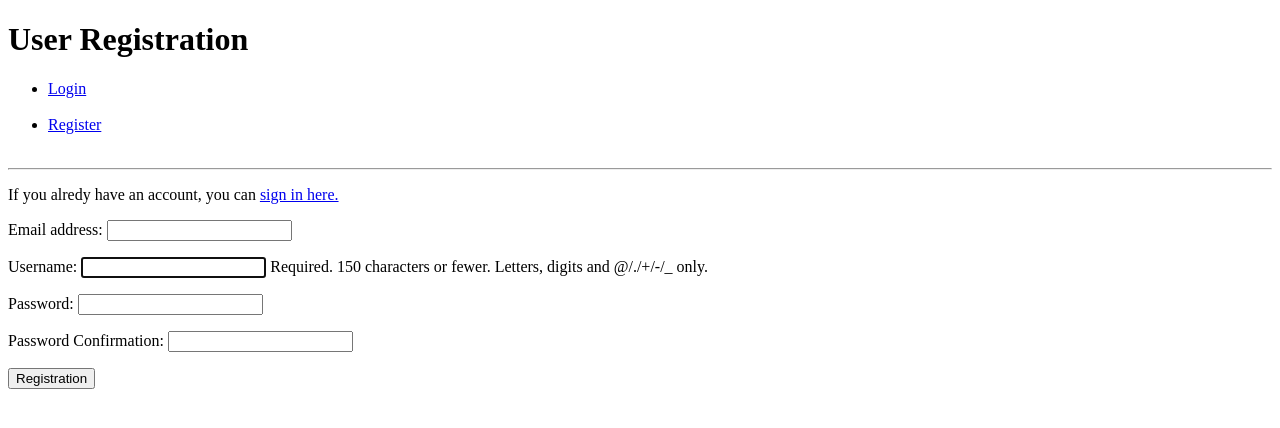
After one commit to GarethMellon/django-auth, a Django app: page /accounts/register/ in a window 1280 px wide. The commit adds this page. Shown: the top 428 px of the page. Run offline with Django 3.2, Linux system fonts and the light colour scheme.

Commit message:
added user reg

```diff
--- a/accounts/forms.py
+++ b/accounts/forms.py
@@ -1,7 +1,42 @@
 from django import forms
+from django.contrib.auth.models import User
+from django.contrib.auth.forms import UserCreationForm
+from django.core.exceptions import ValidationError
 
 class UserLogin(forms.Form):
     """ form to log in user in """
 
     username = forms.CharField()
     password = forms.CharField(widget = forms.PasswordInput)
+
+
+class UserRegistrationForm(UserCreationForm):
+    """ Form used to refister a new user """
+
+    password1 = forms.CharField(label="Password",
+                                widget=forms.PasswordInput)
+    password2 = forms.CharField(label="Password Confirmation",
+                                widget=forms.PasswordInput)
+
+    class Meta:
+        model = User
+        fields = ['email', 'username', 'password1', 'password2']
+
+    def clean_email(self):
+        email = self.cleaned_data.get('email')
+        username = self.cleaned_data.get('username')
+        if User.objects.filter(email=email).exclude(username=username):
+            raise forms.ValidationError(u'Email Address must be unique')
+        return email
+
+    def clean_password2(self):
+        password1 = self.cleaned_data.get('password1')
+        password2 = self.cleaned_data.get('password2')
+
+        if not password1 or not password2:
+            raise ValidationError("Please confirm your password")
+
+        if password1 != password2:
+            raise ValidationError("The passwords must match")
+
+        return password2
--- /dev/null
+++ b/accounts/templates/registration.html
@@ -0,0 +1,17 @@
+{% extends 'base.html' %}
+
+{% block page_title %}Registration Page{% endblock %}
+
+{% block page_heading %}User Registration {% endblock %}
+
+{% block content %}
+<p>If you alredy have an account, you can <a href="{% url 'login' %}">sign in here.</a></p>
+
+    <form method = "POST">
+        {% csrf_token %}
+        {{ registration_form.as_p }}
+        <button type = "submit" >Registration</button>
+    </form>
+
+
+{% endblock %}
--- a/accounts/views.py
+++ b/accounts/views.py
@@ -1,7 +1,7 @@
 from django.shortcuts import render, redirect, reverse
 from django.contrib import auth, messages
 from django.contrib.auth.decorators import login_required
-from accounts.forms import UserLogin
+from accounts.forms import UserLogin, UserRegistrationForm
 
 # Create your views here.
 
@@ -35,3 +35,27 @@ def login(request):
     else:
         login_form = UserLogin()
     return render(request, "login.html", {'login_form': login_form})
+
+def registration(request):
+    """ render the registration page"""
+    if request.user.is_authenticated():
+        return redirect(reverse('index'))
+
+    if request.method=="POST":
+        registration_form = UserRegistrationForm(request.POST)
+
+        if registration_form.is_valid():
+            registration_form.save()
+
+            user = auth.authenticate(username = request.POST['username'],
+                                        password = request.POST['password1'])
+
+            if user:
+                auth.login(user=user, request=request)
+                messages.success(request, "You have seccessfully registered.")
+                return redirect(reverse('index'))
+            else:
+                messages.error(request, "Unable to register your account at this time.")
+
+    registration_form = UserRegistrationForm()
+    return render(request, "registration.html", { 'registration_form': registration_form })
--- a/django_auth/urls.py
+++ b/django_auth/urls.py
@@ -15,11 +15,12 @@ Including another URLconf
 """
 from django.conf.urls import url
 from django.contrib import admin
-from accounts.views import index, logout,login
+from accounts.views import index, logout,login, registration
 
 urlpatterns = [
     url(r'^admin/', admin.site.urls),
     url(r'^$', index, name='index'),
     url(r'^accounts/logout/$', logout, name='logout'),
     url(r'^accounts/login/$', login, name='login'),
+    url(r'^accounts/register/$', registration, name = 'registration'),
 ]
--- a/templates/base.html
+++ b/templates/base.html
@@ -16,7 +16,7 @@
                 <li> <a href="{% url 'logout' %}">Log Out</a> </li><br>
             {% else %}
                 <li> <a href="{% url 'login' %}">Login</a> </li> <br>
-                <li> <a href="#">Register</a> </li><br>
+                <li> <a href="{% url 'registration' %}">Register</a> </li><br>
             {% endif %}
         </ul>
     </nav>
```
Also changed, not shown: db.sqlite3.
